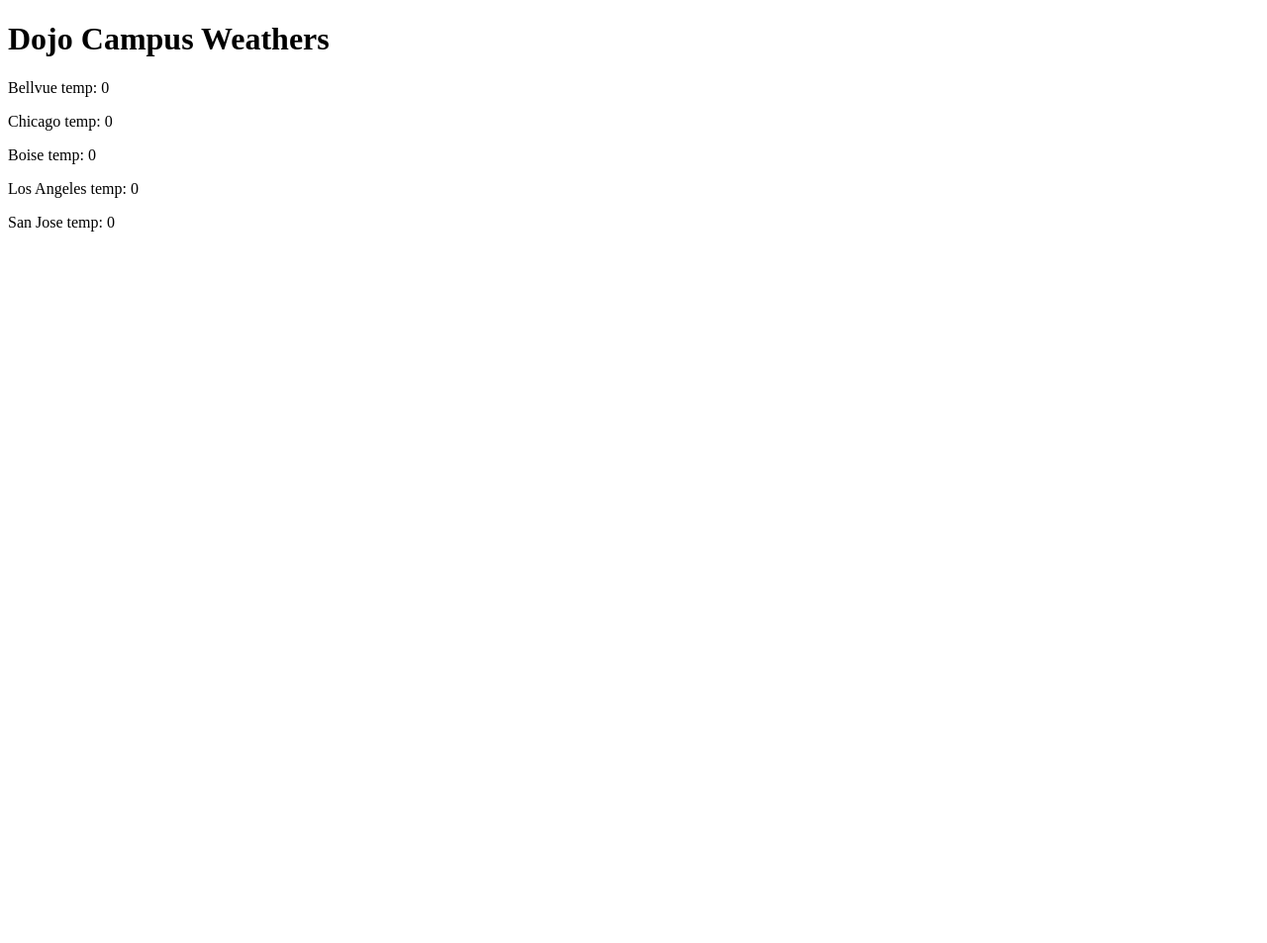
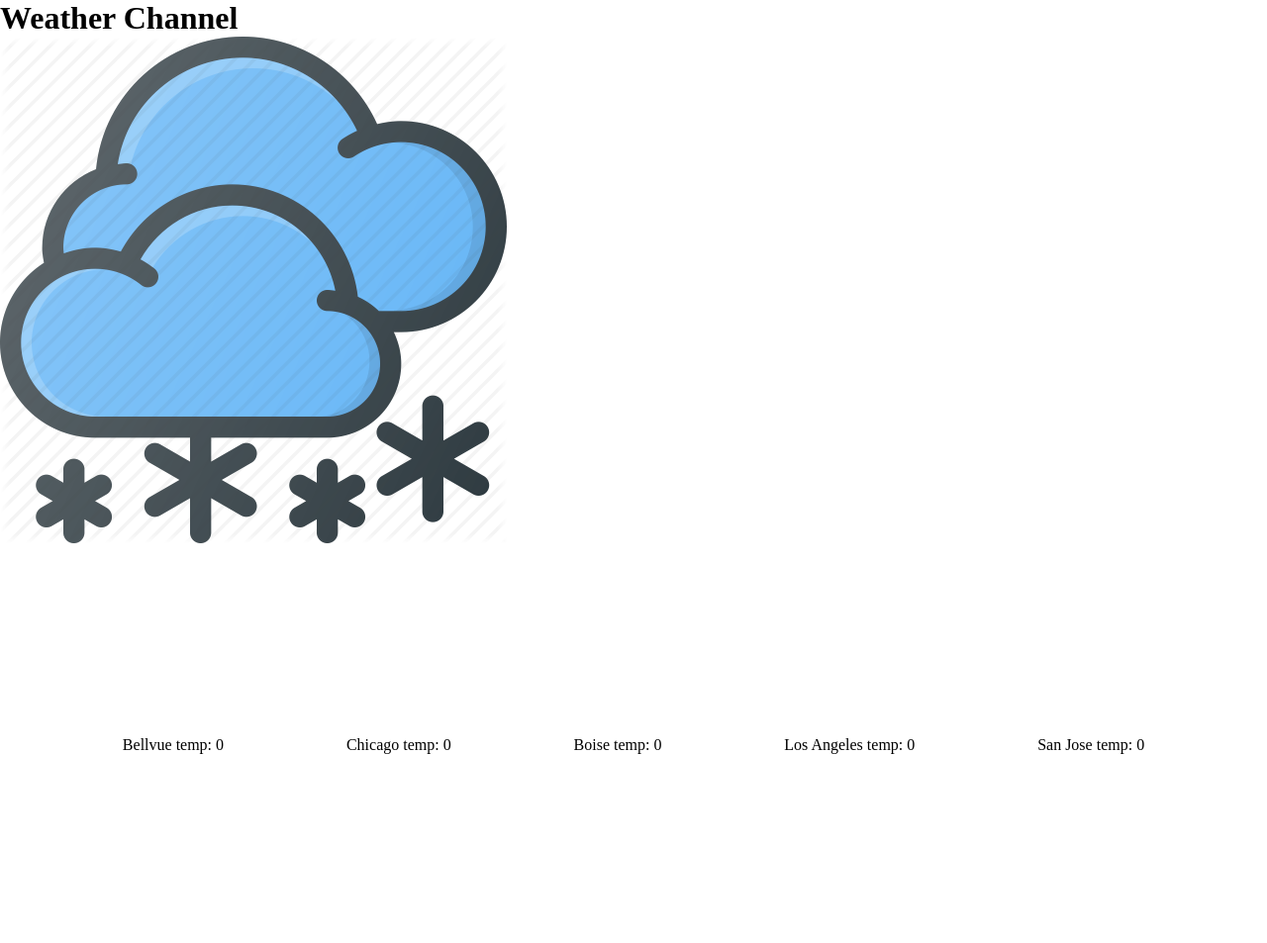
Before and after one commit to saeedghorbanim/weather_channel, a Flask app: page / in a window 1280 px wide. Shown: the whole page at 99% size. Before the commit the page ends 234 px from the top, so only its background shows below. Run offline with Flask 2, Linux system fonts and the light colour scheme.

Commit message:
fixing png import

```diff
--- /dev/null
+++ b/flask_app/static/style.css
@@ -0,0 +1,12 @@
+* {
+    margin: 0;
+    padding: 0;
+    box-sizing: border-box;
+}
+
+#locations {
+    display: flex;
+    justify-content:space-evenly;
+    align-items: center;
+    height: 400px;
+}
--- a/flask_app/static/weather_script.js
+++ b/flask_app/static/weather_script.js
@@ -9,7 +9,7 @@ async function getWeather() {
         // We then need to convert the data into JSON format.
         var weatherData = await response.json();
         var target_element = document.querySelector(`#${city_names[i][1]}`);
-        target_element.innerHTML = kelvinToFahrenheit (weatherData['main']['temp']);
+        target_element.innerHTML = kelvinToFahrenheit (weatherData['main']['temp']) + '°';
         // console.log(`${city_names[i][1]} - ${weatherData['main']['temp']}`);
     }
 }
@@ -18,4 +18,8 @@ function kelvinToFahrenheit (temp) {
     return Math.trunc(((temp - 273.15) * (9/5)) + 32);
 }
 
+function weatherPic (){
+
+}
+
 console.log(getWeather());
--- a/flask_app/templates/index.html
+++ b/flask_app/templates/index.html
@@ -1,18 +1,28 @@
 <!DOCTYPE html>
 <html lang="en">
+
 <head>
     <meta charset="UTF-8">
     <meta http-equiv="X-UA-Compatible" content="IE=edge">
     <meta name="viewport" content="width=device-width, initial-scale=1.0">
     <title>Document</title>
     <script type="text/javascript" src=" {{ url_for('static', filename='weather_script.js') }} "></script>
+    <link rel="stylesheet" href="/static/style.css">
 </head>
+
 <body>
-    <h1>Dojo Campus Weathers</h1>
-    <p>Bellvue temp: <span id='bellvue'>0</span> </p>
-    <p>Chicago temp: <span id='chicago'>0</span> </p>
-    <p>Boise temp: <span id='boise'>0</span> </p>
-    <p>Los Angeles temp: <span id='la'>0</span> </p>
-    <p>San Jose temp: <span id='sj'>0</span> </p>
+    <h1>Weather Channel</h1>
+    <div id=weather_images>
+        <img src="./snowy.png" alt="rain photo">
+
+    </div>
+    <div id='locations'>
+        <p>Bellvue temp: <span id='bellvue'>0</span> </p>
+        <p>Chicago temp: <span id='chicago'>0</span> </p>
+        <p>Boise temp: <span id='boise'>0</span> </p>
+        <p>Los Angeles temp: <span id='la'>0</span> </p>
+        <p>San Jose temp: <span id='sj'>0</span> </p>
+    </div>
 </body>
+
 </html>
```
Also changed, not shown: flask_app/templates/rainy.png (added), flask_app/templates/snowy.png (added), flask_app/templates/sunny.png (added).
